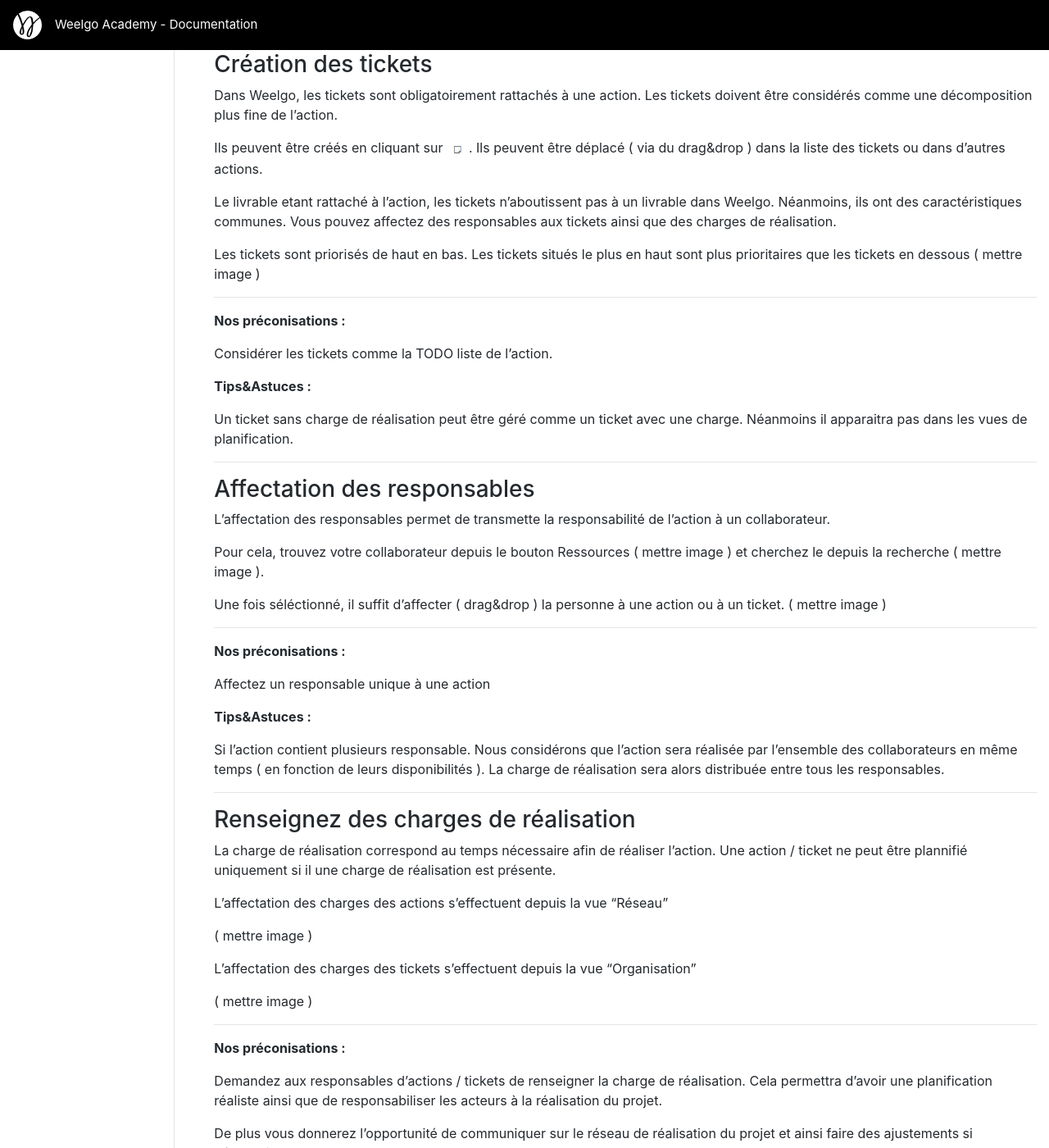
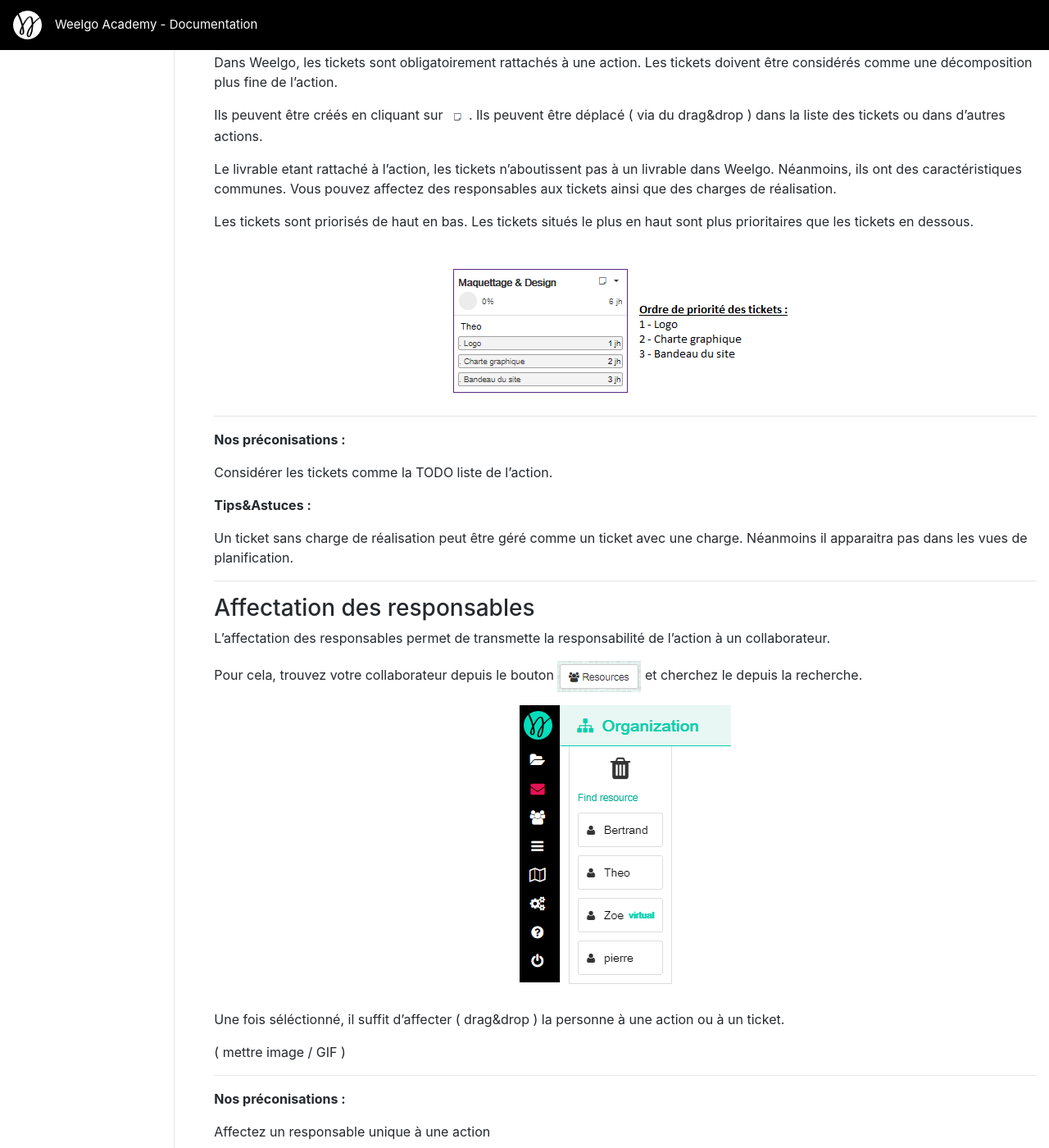
Before and after one commit to Weelgo/weelgo.github.io, a Jekyll site: the page built from fr/tutoriels/creationReseau.md, in a window 1280 px wide and 1400 px high, scrolled down 5066 px. Shown: the whole window at 82% size. Built offline with Jekyll 4.4.1, drawn with Linux system fonts in a browser that asks for light colours; some of the changed text lies outside the part shown.

Commit message:
Update creationReseau.md

```diff
--- a/fr/tutoriels/creationReseau.md
+++ b/fr/tutoriels/creationReseau.md
@@ -145,8 +145,6 @@
 </p>
 
 
-( mettre image )
-
 Vous allez donc pouvoir finaliser l'organisation de votre projet en ajoutant :
 + Les tickets associés aux actions
 + Ajouter des responsables
@@ -160,7 +158,12 @@
 
 Le livrable etant rattaché à l'action, les tickets n'aboutissent pas à un livrable dans Weelgo. Néanmoins, ils ont des caractéristiques communes. Vous pouvez affectez des responsables aux tickets ainsi que des charges de réalisation.
 
-Les tickets sont priorisés de haut en bas. Les tickets situés le plus en haut sont plus prioritaires que les tickets en dessous ( mettre image )
+Les tickets sont priorisés de haut en bas. Les tickets situés le plus en haut sont plus prioritaires que les tickets en dessous.
+
+<p align="center">
+<img src="/fr/img/prioriteTickets.png">
+</p>
+
 
 ---
 **Nos préconisations :**
@@ -176,9 +179,15 @@
 
 L'affectation des responsables permet de transmette la responsabilité de l'action à un collaborateur.
 
-Pour cela, trouvez votre collaborateur depuis le bouton Ressources ( mettre image ) et cherchez le depuis la recherche ( mettre image ).
+Pour cela, trouvez votre collaborateur depuis le bouton <img src="/fr/img/boutonRessource.png"> et cherchez le depuis la recherche.
 
-Une fois séléctionné, il suffit d'affecter ( drag&drop ) la personne à une action ou à un ticket. ( mettre image )
+<p align="center">
+<img src="/fr/img/affectationRessource.png">
+</p>
+
+Une fois séléctionné, il suffit d'affecter ( drag&drop ) la personne à une action ou à un ticket.
+
+( mettre image / GIF )
 
 ---
 **Nos préconisations :**
@@ -194,11 +203,15 @@
 
 L'affectation des charges des actions s'effectuent depuis la vue "Réseau"
 
-( mettre image )
+<p align="center">
+<img src="/fr/img/affectationChargeAction.png">
+</p>
 
 L'affectation des charges des tickets s'effectuent depuis la vue "Organisation"
 
-( mettre image )
+<p align="center">
+<img src="/fr/img/affectationChargeTicket.png">
+</p>
 
 ---
 **Nos préconisations :**
@@ -215,7 +228,7 @@
 
 La vue logique vous permet d'avoir une vision compléte de l'enchainement logique de réalisation de votre projet. Vous pouvez ainsi détécter des problèmes d'enchainements et/ou d'ordonnancement sur les actions / tickets.
 
-La génération du planning étant automatique, il sera peut etre nécessaire de prioriser certaines actions. Pour cela, cliquer sur ( mettre image ) afin d'indiquer la priorité.
+La génération du planning étant automatique, il sera peut etre nécessaire de prioriser certaines actions. Pour cela, cliquer sur <img src="/fr/img/listePriorite.png"> afin d'indiquer la priorité.
 
 L'ordonnancement s'effectue de haut en bas. L'action la plus haute est plus prioritaire que l'action d'en dessous.
 
```
